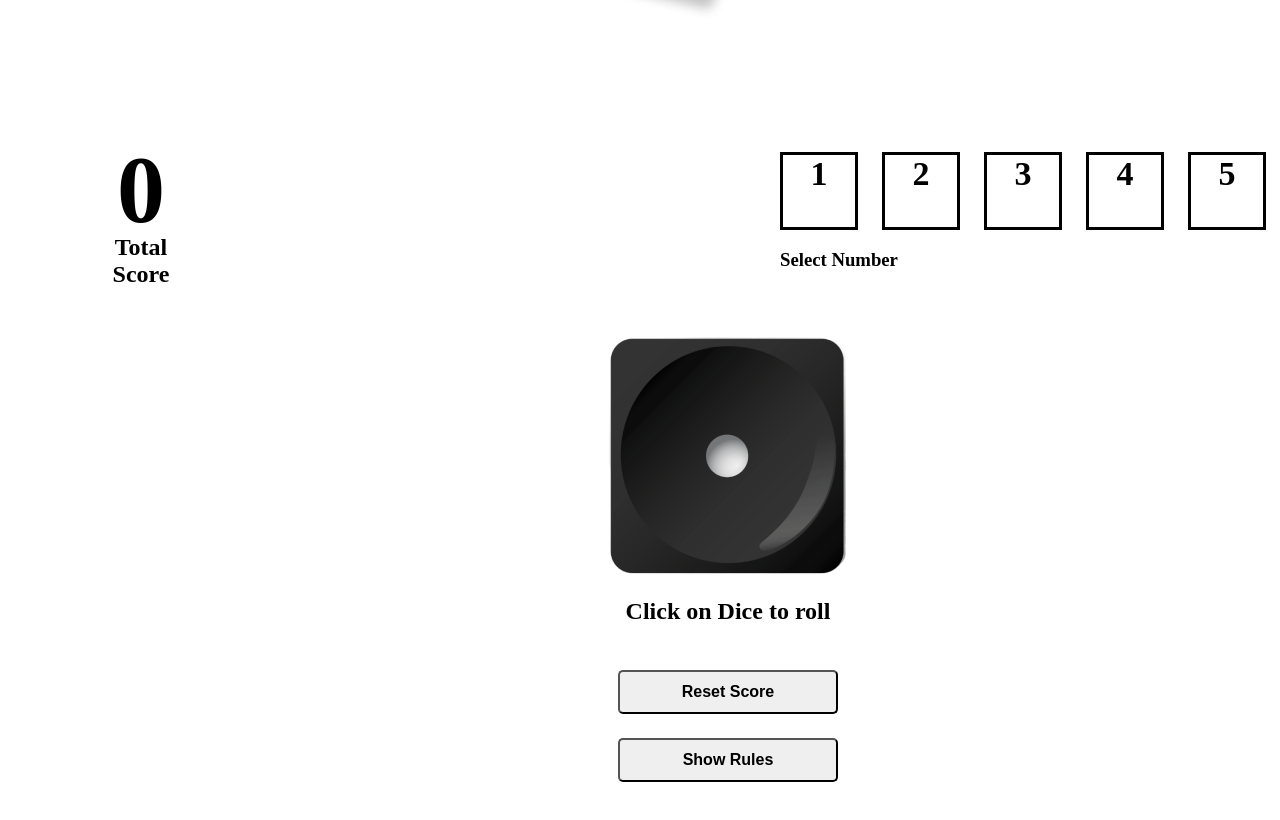
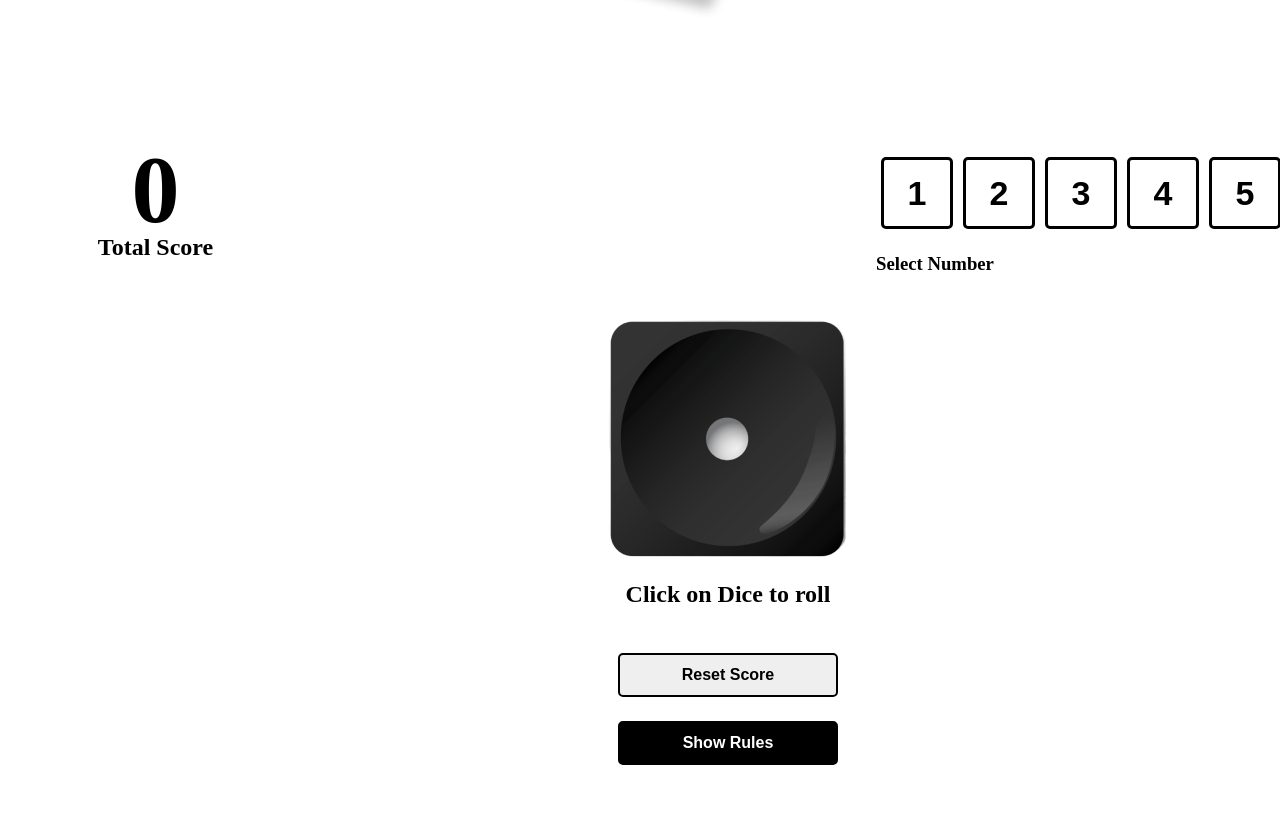
Before and after one commit to Bittukr7479/Dice-Game, a React (Vite) app: page / in a window 1280 px wide. Shown: the part 560-1380 px from the top of the page. After the commit the page ends 1351 px from the top, so only its background shows below. Built offline with nearby package versions, Linux system fonts and the light colour scheme.

Commit message:
Basic Problem Solved

```diff
--- a/package.json
+++ b/package.json
@@ -15,7 +15,9 @@
     "@mui/icons-material": "^5.15.15",
     "@mui/material": "^5.15.15",
     "react": "^18.2.0",
-    "react-dom": "^18.2.0"
+    "react-dom": "^18.2.0",
+    "react-router-dom": "^6.23.0",
+    "react-router-hash-link": "^2.4.3"
   },
   "devDependencies": {
     "@types/react": "^18.2.66",
--- a/src/App.jsx
+++ b/src/App.jsx
@@ -5,11 +5,10 @@ import PlayingPage from "./pages/playingPage";
 import './App.css'
 
 function App() {
-  const [re, setre]= useState(true)
   return (
     <>
+
       <LandingPage />
-      {re && <PlayingPage />}
     </>
   )
 }
--- a/src/components/Boxes.jsx
+++ b/src/components/Boxes.jsx
@@ -11,26 +11,3 @@
 // }
 
 // export default Boxes
-
-import React, { useState } from 'react';
-import './Boxes.css';
-
-function Boxes(props) {
-  // const [backgroundColor, setBackgroundColor] = useState("white");
-  // const [color, setColor]= useState("black");
-
-  const clickOnNumber = () => {
-    // setBackgroundColor("black");
-    // setColor("white");
-    // props.onClick();
-    console.log(props.number);
-  };
-
-  return (
-    <div className='Box' id={props.number} /*style={{ backgroundColor, color}}*/ onClick={clickOnNumber}>
-      <p>{props.number}</p>
-    </div>
-  );
-}
-
-export default Boxes;
--- /dev/null
+++ b/src/components/ButtonGroup.jsx
@@ -0,0 +1,20 @@
+import React from 'react';
+
+function ButtonGroup({ buttons, isSelected, setIsSelected }) {
+  return (
+    <div className='button-container'>
+      {buttons.map((text, index) => (
+        <button
+          key={index}
+          id={index}
+          className={isSelected === (index+1) ? 'selected-button' : 'button'}
+          onClick={() => setIsSelected(index+1)}
+        >
+          <p>{text}</p>
+        </button>
+      ))}
+    </div>
+  );
+}
+
+export default ButtonGroup;
--- a/src/pages/landingPage.css
+++ b/src/pages/landingPage.css
@@ -37,7 +37,16 @@
     color: white;
 }
 
+a> button{
+    background-color: black;
+    color: white;
+}
+
 Button{
+    font-size: 16px;
+    font-weight: bolder;
+    border: 2px solid black;
+    border-radius: 5px;
     height: 44px;
     width: 220px;
 }
--- a/src/pages/landingPage.jsx
+++ b/src/pages/landingPage.jsx
@@ -1,10 +1,18 @@
 import React from 'react'
+import { useState } from 'react'
+import ReactDOM from 'react-dom/client';
 // import dices from '../assets/dices.png'
 import Button from '../components/Button'
 import './landingPage.css'
+import PlayingPage from './playingPage'
+import { BrowserRouter} from 'react-router-dom'
+import { HashLink as Link } from 'react-router-hash-link';
+
 
 function LandingPage() {
   return (
+    <>
+      <BrowserRouter>
         <div className='landingPage'>
           <div className="image">
             <img src={`/assets/dices.png`} alt="Dices" />
@@ -12,10 +20,18 @@ function LandingPage() {
           <div className="dice-game">
             <h1>DICE GAME</h1>
             <div className='playNow'>
-          <Button btnName={"Play Now"} />
+              <header>
+                <Link to="#play">
+              <Button btnName={"Play Now"}/>
+                </Link>
+              </header>
+
             </div>
           </div>
         </div>
+        <PlayingPage/>
+      </BrowserRouter>
+    </>
   )
 }
 
--- a/src/pages/playingPage.css
+++ b/src/pages/playingPage.css
@@ -1,21 +1,21 @@
-.playingPage{
-    margin: 64px 80px;
+.playingPage {
+    margin: 26px 80px;
     display: grid;
     justify-items: center;
-    grid-gap: 48px;
+    grid-gap: 31px;
 }
 
-.dice-selection{
+.dice-selection {
     height: 138px;
     padding-top: 15px;
 }
 
-.total-score{
+.total-score {
     height: 151px;
     width: 135px;
 }
 
-h1{
+h1 {
     height: 100px;
     display: block;
     text-align: center;
@@ -24,19 +24,21 @@ h1{
     margin: 0px;
 }
 
-h2{
+h2 {
     text-align: center;
     margin: 0px;
 }
 
-#notSelectedNumber{
+#notSelectedNumber {
     color: red;
     margin: 0px;
     padding-bottom: 3px;
     font-size: 25px;
 }
 
-.frame1> h3{
+.frame1>h3 {
+    font-weight: 700;
+    font-size: 24px;
     position: absolute;
     top: 138%;
     right: 28%;
@@ -52,29 +54,29 @@ h2{
     gap: 586px;
 }
 
-.Boxes{
+.Boxes {
     display: flex;
     justify-content: flex-end;
     gap: 24px;
 }
 
-.SelectedBox{
+.SelectedBox {
     background-color: black;
 }
 
-.Boxes> Button {
+.Boxes>Button {
     height: 72px;
     width: 72px;
     background-color: transparent;
     border: 3px solid black;
 }
 
-.clickOnDice{
+.clickOnDice {
     display: grid;
     gap: 15px;
 }
 
-.frame2{
+.frame2 {
     text-align: center;
     height: 449px;
     width: 250px;
@@ -83,35 +85,59 @@ h2{
     align-content: space-between;
 }
 
-.rollBtn> Button{
-    border-radius: 5px;
-    width: 220px;
-    height: 44px;
-    font-size: 16px;
-    font-weight: bolder;
-}
 
-.rollBtn{
+.rollBtn {
     gap: 24px;
     display: grid;
     justify-items: center;
 }
 
-.rule{
+.rule {
     border-radius: 3px;
     padding: 24px;
     background-color: antiquewhite;
 }
 
-.rule> h3{
+.rule>h3 {
     margin: 0px 0px 25px 0px;
     font-weight: bold;
     font-size: 28px;
 }
 
-.rule> p{
+.rule>p {
     font-size: 18px;
     font-weight: 500;
     text-align: unset;
     margin: 0px;
 }
+
+.button-container {
+    display: flex;
+}
+
+.button {
+    height: 72px;
+    width: 72px;
+    border: 3px solid black;
+    background-color: transparent;
+    color: black;
+    margin: 5px;
+    padding: 10px;
+    cursor: pointer;
+}
+
+.selected-button {
+    height: 72px;
+    width: 72px;
+    border: 3px solid black;
+    background-color: black;
+    color: white;
+    box-shadow: 10px 10px 5px rgb(88, 91, 91);
+}
+
+p {
+    font-size: 34px;
+    font-weight: bold;
+    text-align: center;
+    margin: 0px;
+}
--- a/src/pages/playingPage.jsx
+++ b/src/pages/playingPage.jsx
@@ -3,25 +3,32 @@ import Button from '../components/Button'
 import './playingPage.css'
 import handleRollClick from '../utils/resultRoll'
 import { useState, useEffect } from 'react'
-import Box from '../components/Boxes'
 import selectedNumber from '../utils/selection'
 import showRule from '../utils/showRules'
 import resetScore from '../utils/reset'
+import ButtonGroup from '../components/ButtonGroup'
+import { BrowserRouter} from 'react-router-dom'
+import { HashLink as Link } from 'react-router-hash-link';
+
+const buttons = [
+  "1", "2", "3", "4", "5", "6"
+]
 
 function playingPage() {
+  const [isSelected, setIsSelected] = useState(0)
   const [result, setResult] = useState(0);
   const [score, setScore] = useState(0);
-  const [number, selectNumber] = useState(0);
+  // const [isSelected, selectNumber] = useState(0);
   const [showRules, notShowRules] = useState(false);
-  // console.log("result:  " + result);
-  // console.log("number:  " + number);
+  console.log("result:  " + result);
+  console.log("isSelected:  " + isSelected);
 
   useEffect(() => {
-    if (number == 0 && !(result == 0)) {
-      // console.log("choose any number");
+    if (isSelected == 0 && !(result == 0)) {
+      // console.log("choose any isSelected");
       document.getElementById("notSelectedNumber").innerHTML = "You have not selected any number";
     }
-    else if (result == number) {
+    else if (result == isSelected) {
       setScore(prevScore => prevScore + parseInt(result));
       document.getElementById("notSelectedNumber").innerHTML = "";
       // console.log("success");
@@ -30,11 +37,11 @@ function playingPage() {
       setScore(prevScore => prevScore - parseInt(result));
       document.getElementById("notSelectedNumber").innerHTML = "";
     }
-  }, [result, number]);
+  }, [result, isSelected]);
   // console.log("TOTAL SCORE IS:   " + score);
   return (
 
-    <div className='playingPage'>
+    <div className='playingPage' id='play'>
       <div className='frame1'>
         <div className="total-score">
           <h1>{score}</h1>
@@ -43,14 +50,18 @@ function playingPage() {
         <div className="dice-selection">
           <h3 id='notSelectedNumber'>
           </h3>
-          <div className="Boxes">
-            <Box number={1} id="Box-1" onClick={() => selectedNumber(1, selectNumber)} />
-            <Box number={2} id="Box-1" onClick={() => selectedNumber(2, selectNumber)} />
-            <Box number={3} id="Box-1" onClick={() => selectedNumber(3, selectNumber)} />
-            <Box number={4} id="Box-1" onClick={() => selectedNumber(4, selectNumber)} />
-            <Box number={5} id="Box-1" onClick={() => selectedNumber(5, selectNumber)} />
-            <Box number={6} id="Box-1" onClick={() => selectedNumber(6, selectNumber)} />
+          <div className='app-container'>
+            <ButtonGroup buttons={buttons} isSelected={isSelected} setIsSelected={setIsSelected} />
           </div>
+
+          {/* <div className="Boxes">
+            <Box isSelected={1} id="Box-1" onClick={() => selectedNumber(1, selectNumber)} />
+            <Box isSelected={2} id="Box-1" onClick={() => selectedNumber(2, selectNumber)} />
+            <Box isSelected={3} id="Box-1" onClick={() => selectedNumber(3, selectNumber)} />
+            <Box isSelected={4} id="Box-1" onClick={() => selectedNumber(4, selectNumber)} />
+            <Box isSelected={5} id="Box-1" onClick={() => selectedNumber(5, selectNumber)} />
+            <Box isSelected={6} id="Box-1" onClick={() => selectedNumber(6, selectNumber)} />
+          </div> */}
           <div>
             <h3 >Select Number</h3>
           </div>
@@ -63,11 +74,16 @@ function playingPage() {
         </div>
 
         <div className="rollBtn">
-          <Button btnName={"Reset Score"} onClick={() => resetScore(setScore)} />
-          <Button btnName={"Show Rules"} onClick={() => showRule(showRules, notShowRules)} />
+          <Button btnName={"Reset Score"} onClick={() => resetScore(setScore, setIsSelected, setResult)} />
+         <header>
+         <Link to="#rule">
+          <Button btnName={showRules?"Hide Rules": "Show Rules"} onClick={() => showRule(showRules, notShowRules)} />
+         </Link>
+       </header>
         </div>
       </div>
-      {showRules && (<div className="rule" id='rule'>
+      {showRules && (
+      <div className="rule" id='rule'>
         <h3>How to play dice game</h3>
         <p>Select any number <br />Click on dice image <br />after click on  dice  if selected number is equal to dice number you will get same point as dice <br />if you get wrong guess then  2 point will be dedcuted </p>
       </div>)}
--- a/src/utils/reset.js
+++ b/src/utils/reset.js
@@ -1,6 +1,8 @@
-const resetScore=(setScore)=>{
+const resetScore=(setScore, setIsSelected, setResult)=>{
     console.log("lorem");
     setScore(0);
+    setResult(0)
+    setIsSelected(0);
 }
 
 export default resetScore;
--- a/src/utils/showRules.js
+++ b/src/utils/showRules.js
@@ -1,5 +1,6 @@
 const showRules = (showRules, notShowRules) => {
     notShowRules(!showRules);
+    document.getElementById("")
 };
 
 export default showRules;
```
Also changed, not shown: 1 other file (tests, documents, lock files or other folders). Lines whose indentation alone changed are shown as unchanged.
